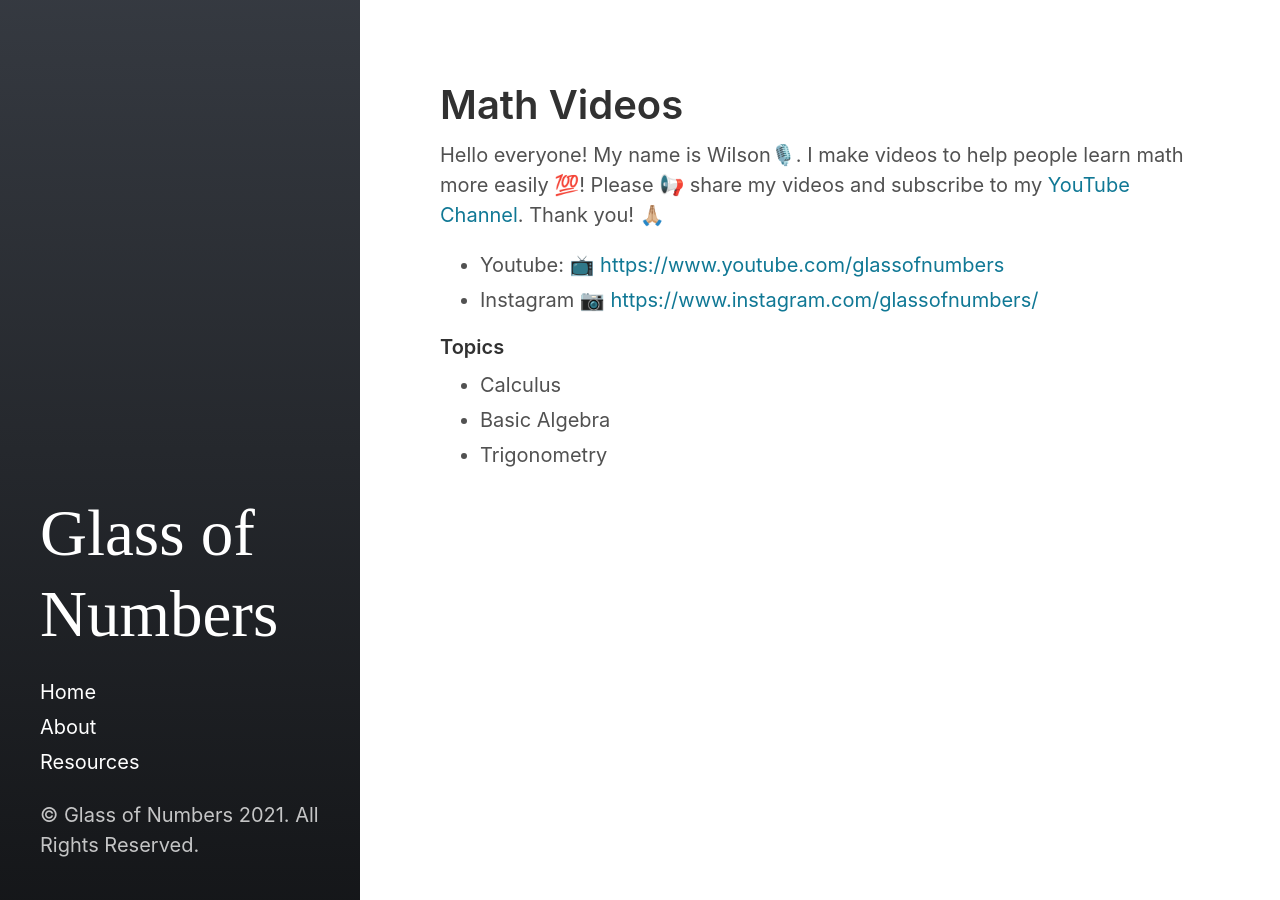
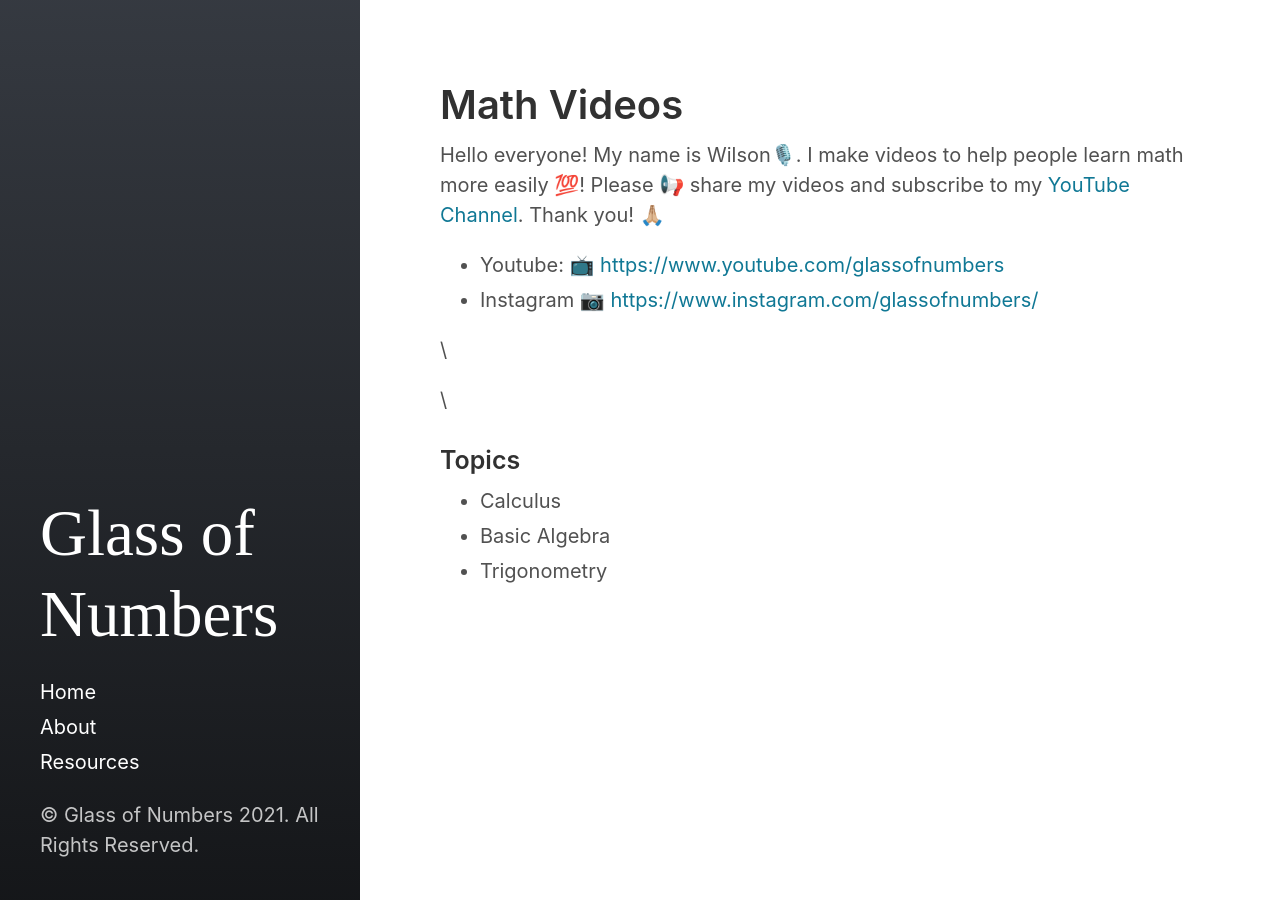
Before and after one commit to mokcak/mokcak.github.io, a Jekyll site: the page built from _posts/2021-01-13-math-videos.md, in a window 1280 px wide. Built offline with Jekyll 4.4.1, drawn with Linux system fonts in a browser that asks for light colours.

```diff
--- a/_posts/2021-01-13-math-videos.md
+++ b/_posts/2021-01-13-math-videos.md
@@ -9,9 +9,11 @@ Hello everyone! My name is Wilson🎙️. I make videos to help people learn mat
 - Youtube: 📺 <a href="https://www.youtube.com/glassofnumbers" target="_blank">https://www.youtube.com/glassofnumbers</a>
 - Instagram 📷 <a href="https://www.instagram.com/glassofnumbers/" target="_blank">https://www.instagram.com/glassofnumbers/</a>
 
+\
 
+\
 
-#### Topics
+### Topics
 
 - Calculus
 - Basic Algebra
```
